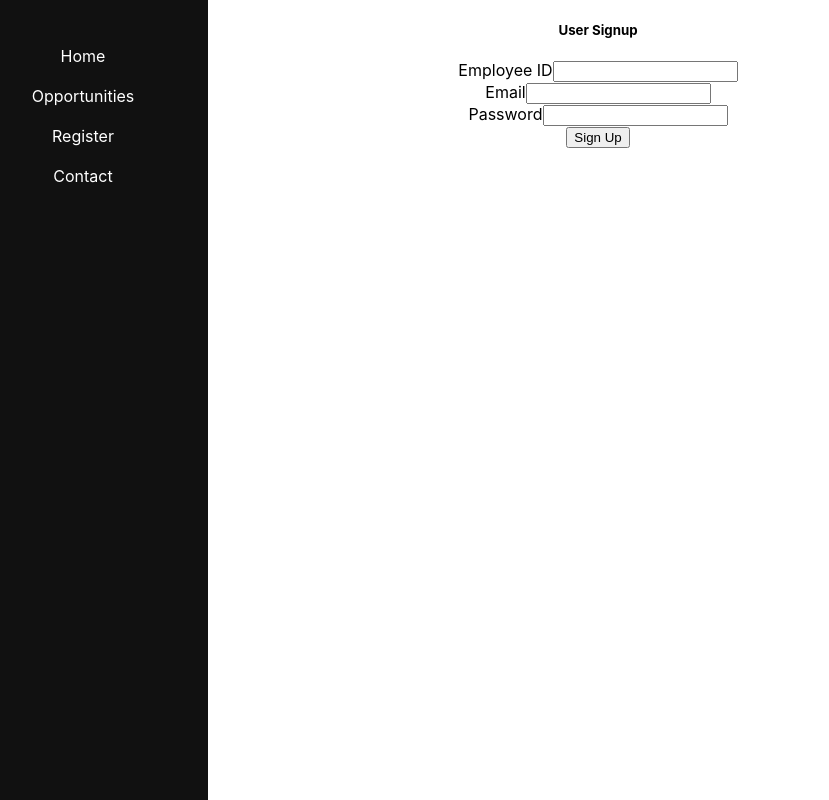
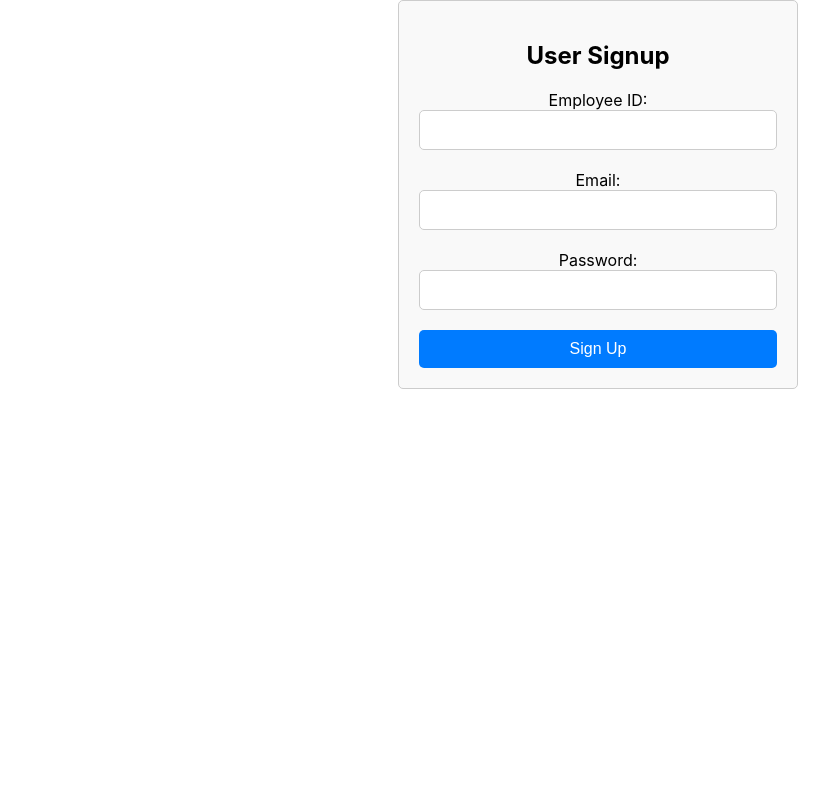
Before and after one commit to Magesh-agira/AgiraHire_Frontend, a React (Create React App) app: page /signup in a window 1280 px wide. Shown: the whole page, without its empty margins (42-871 px from the left). Built offline with nearby package versions, Linux system fonts and the light colour scheme.

Commit message:
created dashboard and verified the error from backend

```diff
--- a/src/App.js
+++ b/src/App.js
@@ -8,13 +8,14 @@ import UserList from './Component/UserList';
 import Home from './Component/Home';
 import Login from './Component/Login';
 import SideNavigation from './Component/SideNavigation';
+import Dashboard from './Component/Dashboard';
 
 
 function App() {
   return (
     <Router>
       <div className="App">
-      <SideNavigation />
+
         <Routes>
           <Route path='/' element={<Home/>}/>
           <Route path="/opportunityForm" element={<OpportunityForm />} /> {/* Use element prop */}
@@ -23,6 +24,8 @@ function App() {
           <Route path='/userslist' element={<UserList/>}/>
           <Route path='/home' element={<Home/>}/>
           <Route path='/login' element={<Login/>}/>
+          <Route path='/dashboard' element={<Dashboard/>}/>
+
 
 
         </Routes>
--- /dev/null
+++ b/src/Component/Dashboard.jsx
@@ -0,0 +1,16 @@
+// Dashboard.js
+import React from 'react';
+import SideNavigation from './SideNavigation';
+
+const Dashboard = () => {
+  return (
+    <div className="dashboard">
+      <SideNavigation />
+      <div className="dashboard-content">
+       <h1>Dashboard</h1>
+      </div>
+    </div>
+  );
+}
+
+export default Dashboard;
--- a/src/Component/Login.jsx
+++ b/src/Component/Login.jsx
@@ -2,6 +2,7 @@ import React, { useState } from 'react';
 import { useNavigate } from 'react-router-dom';
 import Axios from 'axios';
 import "../App.css";
+
 
 const Login = () => {
   const [email, setEmail] = useState('');
--- a/src/Component/UserSignUp.jsx
+++ b/src/Component/UserSignUp.jsx
@@ -1,49 +1,23 @@
 import React, { useState } from 'react';
 import axios from 'axios';
-//import '../css/UserForm.css'; // Import CSS file
-
 
 export default function UserSignUp() {
   const [empID, setEmpID] = useState("");
   const [email, setEmail] = useState("");
   const [password, setPassword] = useState("");
-  const [empIDError, setEmpIDError] = useState("");
-  const [emailError, setEmailError] = useState("");
-  const [passwordError, setPasswordError] = useState("");
-  const [formError, setFormError] = useState("");
+  const [error, setError] = useState("");
 
   const handleSubmit = async (e) => {
     e.preventDefault();
-    setFormError("");
-    setEmpIDError("");
-    setEmailError("");
-    setPasswordError("");
+    setError(""); // Clear previous errors
 
-    let hasError = false;
-
-    // Validate employee ID
-    if (!empID) {
-      setEmpIDError("Employee ID is required");
-      hasError = true;
+    // Validation checks
+    if (!empID || !email || !password) {
+      setError("All fields are required");
+      return;
     }
-
-    // Validate email
-    if (!email) {
-      setEmailError("Email is required");
-      hasError = true;
-    } else if (!validateEmail(email)) {
-      setEmailError("Invalid email format");
-      hasError = true;
-    }
-
-    // Validate password
-    if (!password) {
-      setPasswordError("Password is required");
-      hasError = true;
-    }
-
-    if (hasError) {
-      setFormError("Please fix the errors in the form");
+    if (!validateEmail(email)) {
+      setError("Invalid email format");
       return;
     }
 
@@ -59,6 +33,11 @@ export default function UserSignUp() {
     } catch (error) {
       console.error('Error signing up:', error);
       // Handle errors (e.g., display error messages)
+      if (error.response && error.response.data) {
+        setError(error.response.data); // Display error message from backend
+      }  else {
+        setError("An error occurred while signing up. Please try again later.");
+      }
     }
   };
 
@@ -69,40 +48,38 @@ export default function UserSignUp() {
   };
 
   return (
-    <form onSubmit={handleSubmit} className="form-container">
-      <div>
-        <h5>User Signup</h5>
-      </div>
-      <div>
-        <label>Employee ID</label>
+    <form onSubmit={handleSubmit} style={{ maxWidth: '400px', margin: '0 auto', padding: '20px', border: '1px solid #ccc', borderRadius: '5px', backgroundColor: '#f9f9f9' }}>
+      <h2>User Signup</h2>
+      <div style={{ marginBottom: '20px' }}>
+        <label>Employee ID:</label>
         <input
           type="text"
           value={empID}
           onChange={(e) => setEmpID(e.target.value)}
+          style={{ width: '100%', padding: '10px', fontSize: '16px', border: '1px solid #ccc', borderRadius: '5px' }}
         />
-        {empIDError && <span className="error">{empIDError}</span>}
       </div>
-      <div>
-        <label>Email</label>
+      <div style={{ marginBottom: '20px' }}>
+        <label>Email:</label>
         <input
           type="email"
           value={email}
           onChange={(e) => setEmail(e.target.value)}
+          style={{ width: '100%', padding: '10px', fontSize: '16px', border: '1px solid #ccc', borderRadius: '5px' }}
         />
-        {emailError && <span className="error">{emailError}</span>}
       </div>
-      <div>
-        <label>Password</label>
+      <div style={{ marginBottom: '20px' }}>
+        <label>Password:</label>
         <input
           type="password"
           value={password}
           onChange={(e) => setPassword(e.target.value)}
+          style={{ width: '100%', padding: '10px', fontSize: '16px', border: '1px solid #ccc', borderRadius: '5px' }}
         />
-        {passwordError && <span className="error">{passwordError}</span>}
       </div>
-      {formError && <div className="error">{formError}</div>}
+      {error && <p style={{ color: 'red' }}>{error}</p>}
       <div>
-        <button type="submit">Sign Up</button>
+        <button type="submit" style={{ width: '100%', padding: '10px', fontSize: '16px', backgroundColor: '#007bff', color: '#fff', border: 'none', borderRadius: '5px', cursor: 'pointer' }}>Sign Up</button>
       </div>
     </form>
   );
```
